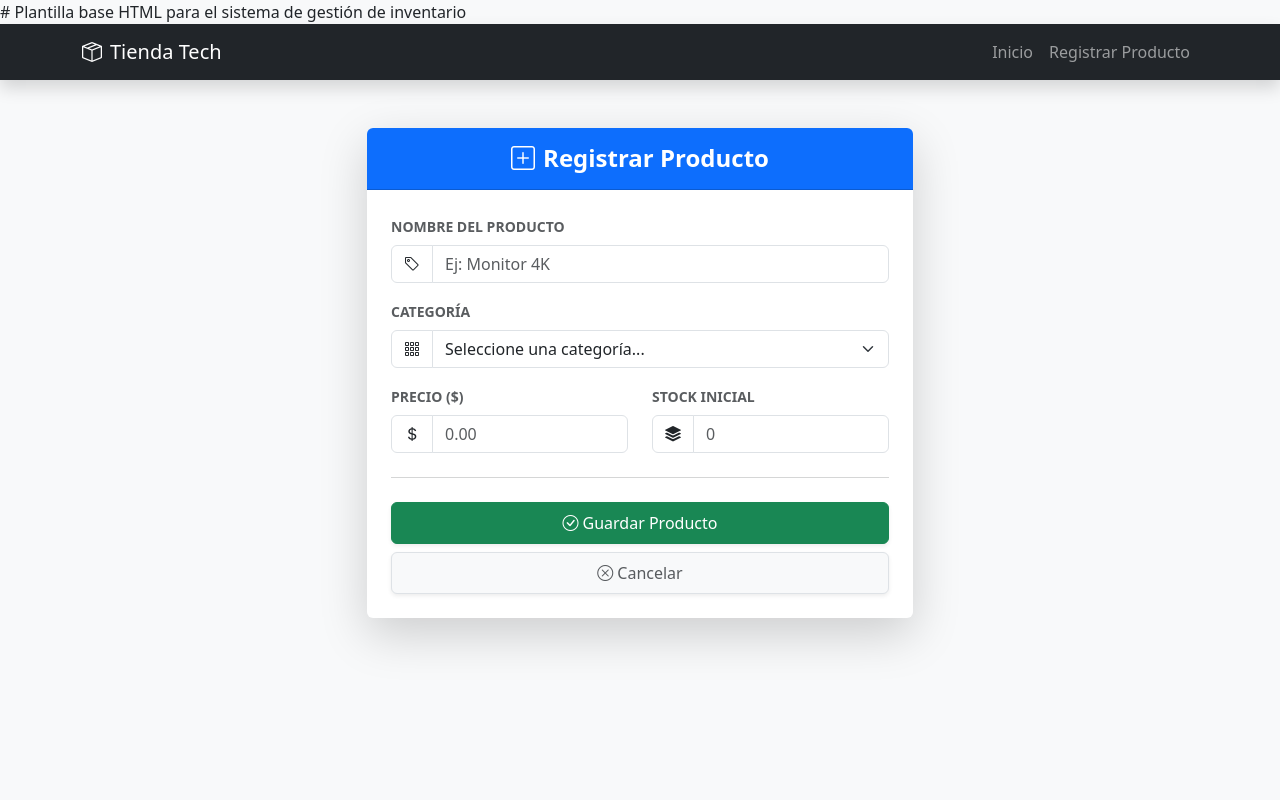
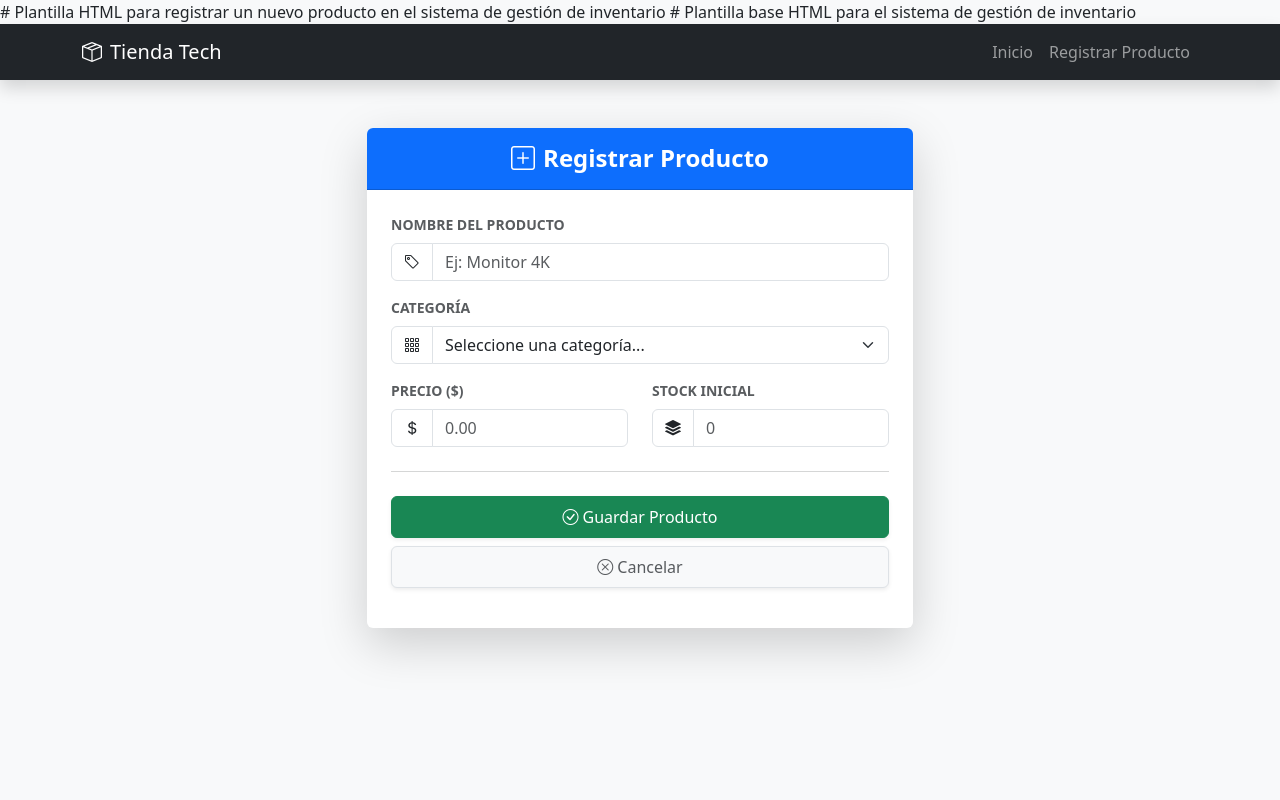
Before and after one commit to Brayan-start/examen_inventario, a Flask app: page /registrar in a window 1280 px wide. Run offline with Flask 3, Linux system fonts and the light colour scheme.

Commit message:
cambio en index.html y registrar.html

```diff
--- a/templates/index.html
+++ b/templates/index.html
@@ -1,3 +1,4 @@
+# Plantilla HTML para la página principal del sistema de gestión de inventario
 {% extends 'base.html' %}
 {% block content %}
 <div class="d-flex justify-content-between align-items-center mb-4">
--- a/templates/registrar.html
+++ b/templates/registrar.html
@@ -1,3 +1,4 @@
+# Plantilla HTML para registrar un nuevo producto en el sistema de gestión de inventario
 {% extends 'base.html' %}
 {% block content %}
 <div class="row justify-content-center py-4">
```
